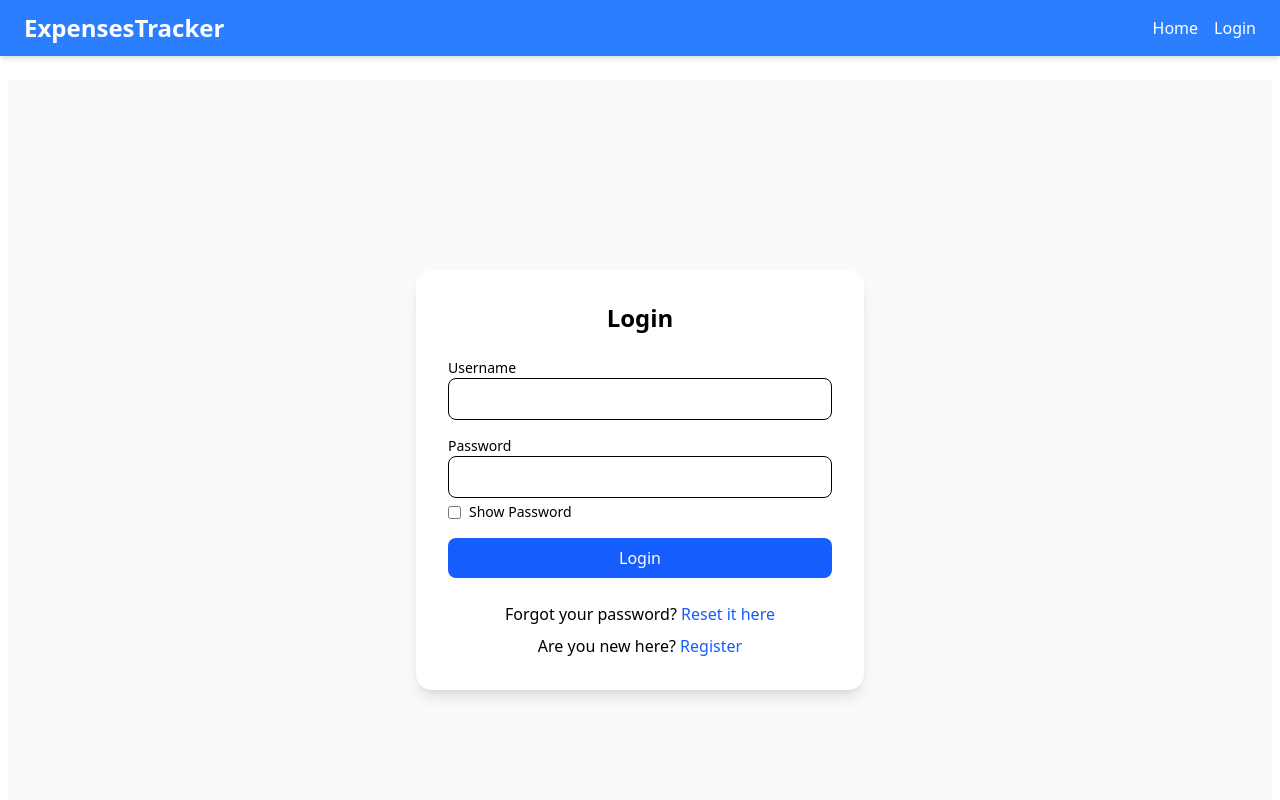
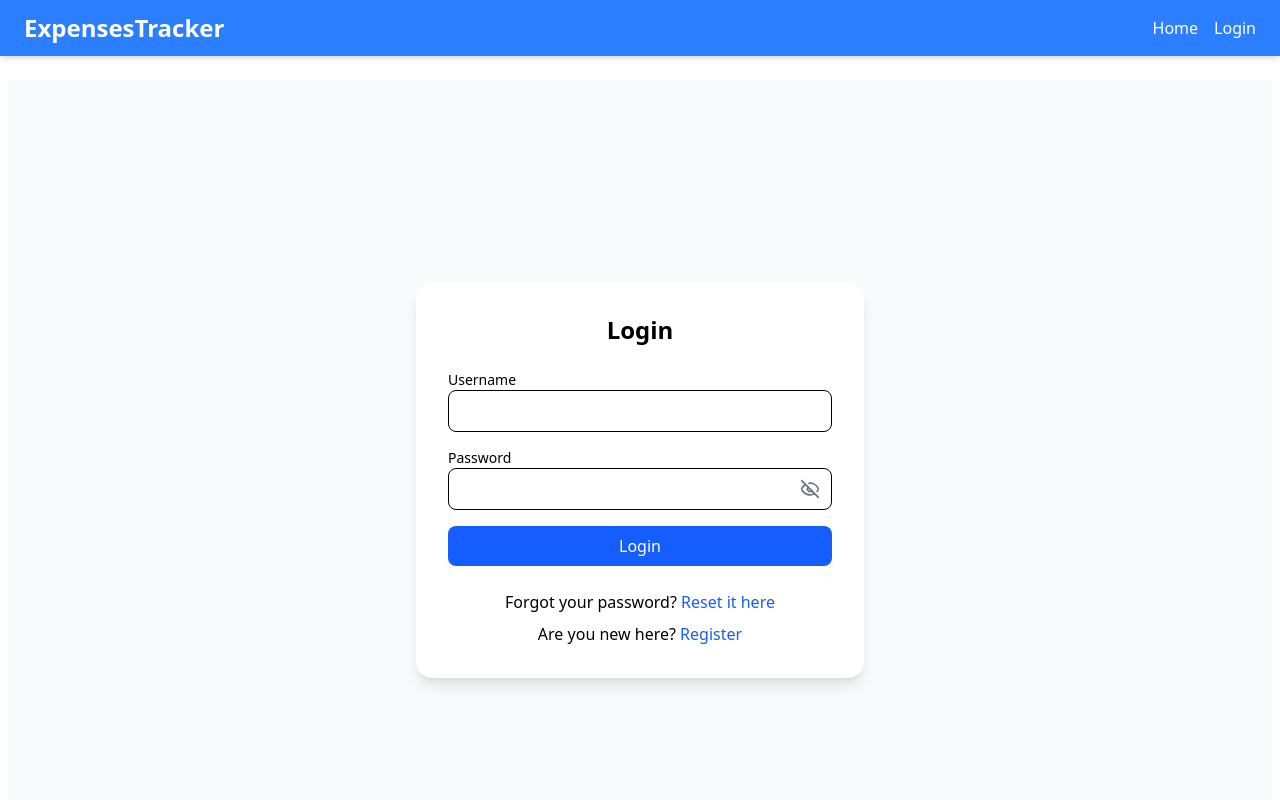
Before and after one commit to Mwaisaka/expenses_tracker, a React (Vite) app in the folder ds_client/: page /login in a window 1280 px wide. Shown: the top 800 px of the page. Built offline with nearby package versions, Linux system fonts and the light colour scheme.

Commit message:
Update: Updated Login Page with show password functionality within the password field

```diff
--- a/ds_client/src/pages/Login.tsx
+++ b/ds_client/src/pages/Login.tsx
@@ -1,6 +1,7 @@
 import React, { useState } from "react";
 import { useAuth } from "../context/AuthContext";
 import { useNavigate } from "react-router-dom";
+import { Eye, EyeOff } from "lucide-react";
 
 export default function Login() {
   const { login } = useAuth();
@@ -39,22 +40,33 @@ export default function Login() {
           </div>
           <div>
             <label className="block text-sm font-medium">Password</label>
+            <div className="relative">
               <input
                 type={showPassword ? "text" : "password"}
                 value={password}
                 onChange={(e) => setPassword(e.target.value)}
                 required
-              className="w-full px-3 py-2 border rounded-lg focus:outline-none focus:ring focus:ring-blue-400"
+                className="w-full px-3 py-2 border rounded-lg focus:outline-none focus:ring focus:ring-blue-400 pr-10"
               />
-            <div className="flex items-center gap-2 mt-1">
+              {/* Toggle button inside input field */}
+              <button
+              type="button"
+              onClick={()=>setShowPassword(!showPassword)}
+              className="absolute inset-y-0 right-3 flex items-center text-gray-500 hover:text-gray-700"
+              >
+                {showPassword? <Eye size={20} /> : <EyeOff size={20} />}
+              </button>
+              {/* <div className="flex items-center gap-2 mt-1">
                 <input
                   type="checkbox"
                   checked={showPassword}
                   onChange={() => setShowPassword(!showPassword)}
                 />
                 <span className="text-sm">Show Password</span>
+              </div> */}
             </div>
           </div>
+
           <button
             type="submit"
             className="w-full py-2 bg-blue-600 text-white rounded-lg hover:bg-blue-700 transition"
```
Lines whose indentation alone changed are shown as unchanged.
